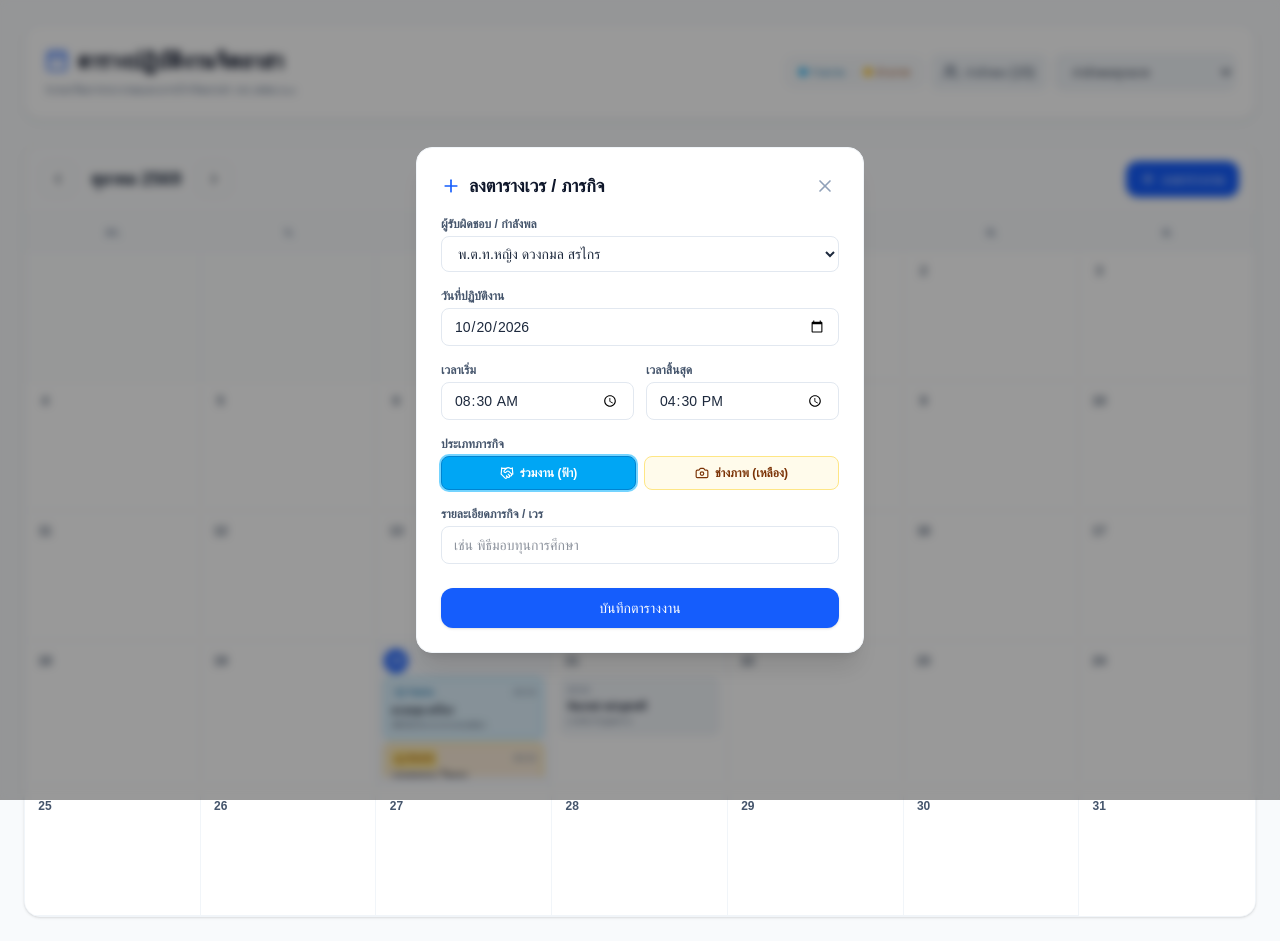
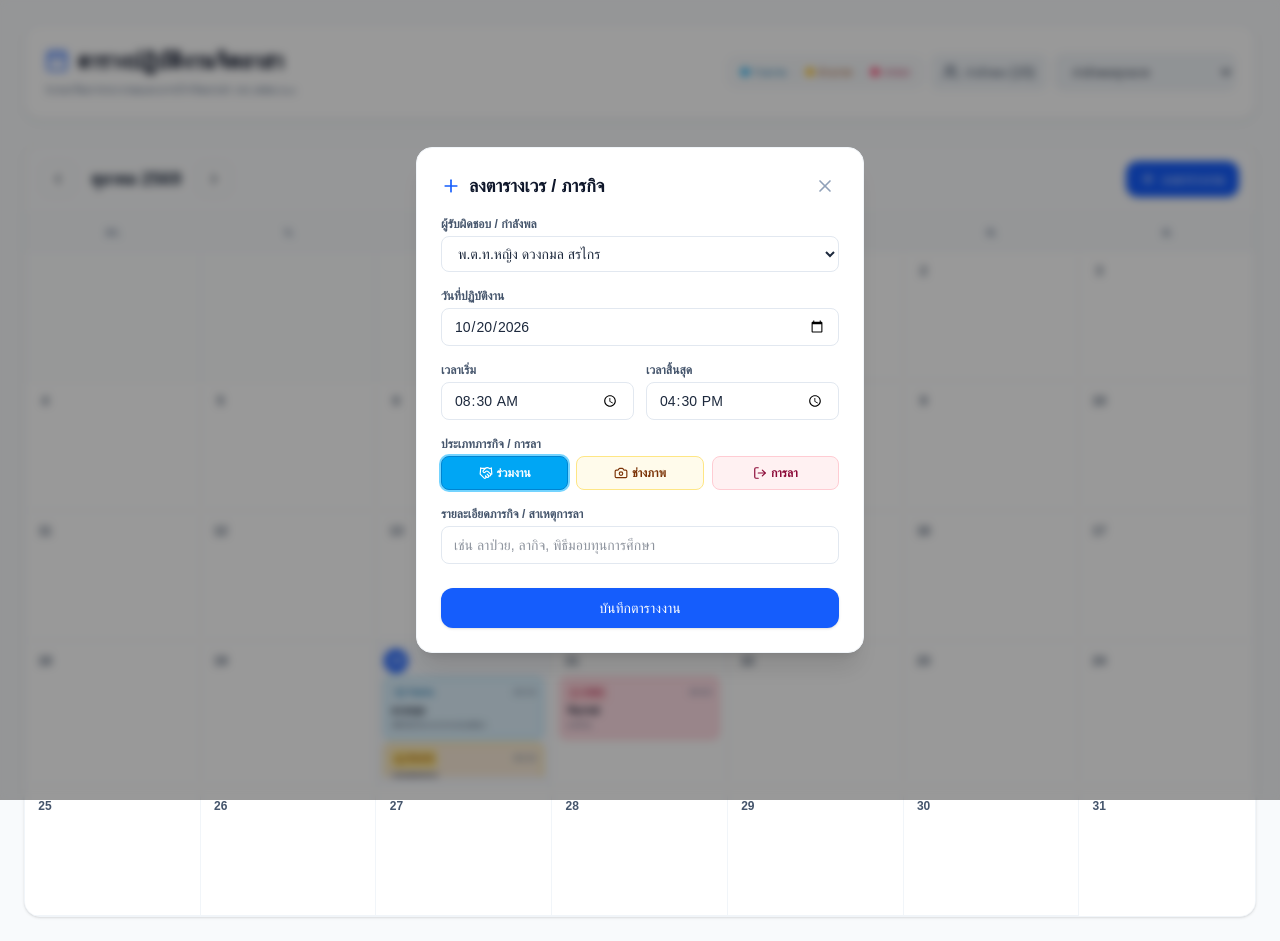
Before and after one commit to jahjah-11/team-calendar, a Next.js app: page / in a window 1280 px wide. Both pictures are taken after a click on the button "ลงตารางงาน". Built offline with nearby package versions, Linux system fonts and the light colour scheme.

Commit message:
เพิ่มประเภทการลาและแสดงเฉพาะชื่อ

```diff
--- a/src/app/page.tsx
+++ b/src/app/page.tsx
@@ -1,7 +1,7 @@
 "use client";
 
 import React, { useState } from "react";
-import { ChevronLeft, ChevronRight, Plus, User, Calendar as CalendarIcon, Users, Trash2, X, Camera, Handshake, Clock } from "lucide-react";
+import { ChevronLeft, ChevronRight, Plus, User, Calendar as CalendarIcon, Users, Trash2, X, Camera, Handshake, LogOut } from "lucide-react";
 
 // รายชื่อกำลังพล (15 นาย)
 const INITIAL_MEMBERS = [
@@ -50,8 +50,8 @@ const INITIAL_SHIFTS = [
     date: "2026-10-21",
     startTime: "08:00",
     endTime: "16:00",
-    title: "เวรประจำจุดตรวจ",
-    type: "general"
+    title: "ลาป่วย",
+    type: "leave"
   },
 ];
 
@@ -60,9 +60,9 @@ export default function TeamCalendarPage() {
   const [selectedMember, setSelectedMember] = useState<string>("all");
   const [shifts, setShifts] = useState(INITIAL_SHIFTS);
 
-  // กำหนดค่าเดือนปัจจุบัน (ตั้งต้นที่ ตุลาคม 2026)
+  // กำหนดค่าเดือนปัจจุบัน
   const [currentYear, setCurrentYear] = useState(2026);
-  const [currentMonth, setCurrentMonth] = useState(9); // 9 คือ ตุลาคม (0-11)
+  const [currentMonth, setCurrentMonth] = useState(9); // 9 คือ ตุลาคม
 
   // State สำหรับ Modal
   const [isMemberModalOpen, setIsMemberModalOpen] = useState(false);
@@ -73,23 +73,19 @@ export default function TeamCalendarPage() {
   const [shiftStartTime, setShiftStartTime] = useState("08:30");
   const [shiftEndTime, setShiftEndTime] = useState("16:30");
   const [shiftTitle, setShiftTitle] = useState("");
-  const [shiftType, setShiftType] = useState<"attend" | "photo" | "general">("attend");
+  const [shiftType, setShiftType] = useState<"attend" | "photo" | "general" | "leave">("attend");
 
   // ฟังก์ชันคำนวณวันในเดือนแบบเต็มเดือน
   const getDaysInMonth = (year: number, month: number) => {
     const date = new Date(year, month, 1);
     const days = [];
-    const firstDayIndex = date.getDay(); // วันในสัปดาห์ของวันแรกของเดือน (0=อาทิตย์)
-
-    // หาจำนวนวันทั้งหมดในเดือนนั้น
+    const firstDayIndex = date.getDay();
     const totalDays = new Date(year, month + 1, 0).getDate();
 
-    // ช่องว่างก่อนวันแรกของเดือน
     for (let i = 0; i < firstDayIndex; i++) {
       days.push(null);
     }
 
-    // วันจริงในเดือน
     for (let i = 1; i <= totalDays; i++) {
       days.push(i);
     }
@@ -103,7 +99,6 @@ export default function TeamCalendarPage() {
     "กรกฎาคม", "สิงหาคม", "กันยายน", "ตุลาคม", "พฤศจิกายน", "ธันวาคม"
   ];
 
-  // เปลี่ยนเดือน
   const handlePrevMonth = () => {
     if (currentMonth === 0) {
       setCurrentMonth(11);
@@ -122,7 +117,6 @@ export default function TeamCalendarPage() {
     }
   };
 
-  // ฟังก์ชันจัดการกำลังพลและงาน
   const handleAddMember = (e: React.FormEvent) => {
     e.preventDefault();
     if (!newMemberName.trim()) return;
@@ -163,6 +157,16 @@ export default function TeamCalendarPage() {
     setShifts(shifts.filter((s) => s.id !== shiftId));
   };
 
+  // ฟังก์ชันดึงเฉพาะ "ชื่อ" ตัดยศ คำนำหน้า และนามสกุลออก
+  const getFirstNameOnly = (fullName: string) => {
+    if (!fullName) return "";
+    // ตัดยศและคำนำหน้าออก
+    const nameWithoutRank = fullName.replace(/^(พ\.ต\.ท\.หญิง|พ\.ต\.ท\.|ร\.ต\.อ\.|ร\.ต\.ท\.|ร\.ต\.ต\.|ด\.ต\.หญิง|ด\.ต\.|จ\.ส\.ต\.|ส\.ต\.อ\.|ส\.ต\.ท\.|ส\.ต\.ต\.|นาย|นาง|นางสาว)\s*/, "").trim();
+    // แยกตามช่องว่าง แล้วดึงเฉพาะชื่อแรก
+    const parts = nameWithoutRank.split(/\s+/);
+    return parts[0] || fullName;
+  };
+
   const filteredShifts =
     selectedMember === "all" ? shifts : shifts.filter((s) => s.memberId === selectedMember);
 
@@ -172,6 +176,8 @@ export default function TeamCalendarPage() {
         return "bg-sky-500/10 border-sky-300 text-sky-900";
       case "photo":
         return "bg-amber-500/15 border-amber-300 text-amber-950 font-medium";
+      case "leave":
+        return "bg-rose-500/15 border-rose-300 text-rose-950 font-medium";
       default:
         return "bg-slate-100 border-slate-200 text-slate-800";
     }
@@ -183,6 +189,8 @@ export default function TeamCalendarPage() {
         return <span className="inline-flex items-center gap-0.5 text-[9px] font-bold text-sky-700 bg-sky-100 px-1 py-0.5 rounded"><Handshake className="w-2.5 h-2.5" /> ร่วมงาน</span>;
       case "photo":
         return <span className="inline-flex items-center gap-0.5 text-[9px] font-bold text-amber-800 bg-amber-200 px-1 py-0.5 rounded"><Camera className="w-2.5 h-2.5" /> ช่างภาพ</span>;
+      case "leave":
+        return <span className="inline-flex items-center gap-0.5 text-[9px] font-bold text-rose-800 bg-rose-200 px-1 py-0.5 rounded"><LogOut className="w-2.5 h-2.5" /> การลา</span>;
       default:
         return null;
     }
@@ -208,6 +216,10 @@ export default function TeamCalendarPage() {
             <span className="text-slate-300">|</span>
             <span className="flex items-center gap-1 font-medium text-amber-800">
               <span className="w-2 h-2 rounded-full bg-amber-400 inline-block" /> ช่างภาพ
+            </span>
+            <span className="text-slate-300">|</span>
+            <span className="flex items-center gap-1 font-medium text-rose-800">
+              <span className="w-2 h-2 rounded-full bg-rose-500 inline-block" /> การลา
             </span>
           </div>
 
@@ -243,7 +255,7 @@ export default function TeamCalendarPage() {
               <ChevronLeft className="w-4 h-4" />
             </button>
             <span className="font-semibold text-base md:text-lg px-2">
-              {monthNames[currentMonth]} {currentYear + 543} {/* แสดงปี พ.ศ. */}
+              {monthNames[currentMonth]} {currentYear + 543}
             </span>
             <button onClick={handleNextMonth} className="p-2 hover:bg-white rounded-lg border border-slate-200 transition">
               <ChevronRight className="w-4 h-4" />
@@ -269,14 +281,13 @@ export default function TeamCalendarPage() {
           <div>ส.</div>
         </div>
 
-        {/* Grid View (Full Month) */}
+        {/* Grid View */}
         <div className="grid grid-cols-7 divide-x divide-y divide-slate-100 bg-slate-50/20">
           {daysArray.map((day, index) => {
             if (day === null) {
               return <div key={`empty-${index}`} className="min-h-[100px] md:min-h-[130px] bg-slate-50/40" />;
             }
 
-            // จัดรูปแบบวันที่ให้ตรงกับรูปแบบเก็บข้อมูล YYYY-MM-DD
             const formattedDay = day < 10 ? `0${day}` : `${day}`;
             const formattedMonth = currentMonth + 1 < 10 ? `0${currentMonth + 1}` : `${currentMonth + 1}`;
             const dateStr = `${currentYear}-${formattedMonth}-${formattedDay}`;
@@ -296,7 +307,7 @@ export default function TeamCalendarPage() {
                   </span>
                 </div>
 
-                {/* Shift Items (กระชับและไม่รกตา) */}
+                {/* Shift Items */}
                 <div className="space-y-1 overflow-y-auto max-h-[100px]">
                   {dayShifts.map((shift) => (
                     <div
@@ -320,8 +331,9 @@ export default function TeamCalendarPage() {
                         )}
                       </div>
 
+                      {/* แสดงเฉพาะชื่อเท่านั้น */}
                       <div className="font-semibold text-slate-900 truncate leading-tight" title={shift.memberName}>
-                        {shift.memberName.replace(/^(พ.ต.ท.หญิง|ร.ต.อ.|ร.ต.ท.|ด.ต.หญิง|ด.ต.|ร.ต.ต.|จ.ส.ต.|ส.ต.อ.|ส.ต.ท.|ส.ต.ต.)\s*/, "")}
+                        {getFirstNameOnly(shift.memberName)}
                       </div>
                       <div className="text-[10px] text-slate-600 truncate" title={shift.title}>
                         {shift.title}
@@ -396,39 +408,51 @@ export default function TeamCalendarPage() {
               </div>
 
               <div>
-                <label className="text-xs font-semibold text-slate-600 block mb-1">ประเภทภารกิจ</label>
-                <div className="grid grid-cols-2 gap-2">
+                <label className="text-xs font-semibold text-slate-600 block mb-1">ประเภทภารกิจ / การลา</label>
+                <div className="grid grid-cols-3 gap-2">
                   <button
                     type="button"
                     onClick={() => setShiftType("attend")}
-                    className={`p-2 rounded-lg border text-xs font-semibold flex items-center justify-center gap-1.5 transition ${
+                    className={`p-2 rounded-lg border text-xs font-semibold flex items-center justify-center gap-1 transition ${
                       shiftType === "attend"
                         ? "bg-sky-500 text-white border-sky-600 ring-2 ring-sky-300"
                         : "bg-sky-50 text-sky-800 border-sky-200"
                     }`}
                   >
-                    <Handshake className="w-3.5 h-3.5" /> ร่วมงาน (ฟ้า)
+                    <Handshake className="w-3.5 h-3.5" /> ร่วมงาน
                   </button>
 
                   <button
                     type="button"
                     onClick={() => setShiftType("photo")}
-                    className={`p-2 rounded-lg border text-xs font-semibold flex items-center justify-center gap-1.5 transition ${
+                    className={`p-2 rounded-lg border text-xs font-semibold flex items-center justify-center gap-1 transition ${
                       shiftType === "photo"
                         ? "bg-amber-400 text-amber-950 border-amber-500 ring-2 ring-amber-300"
                         : "bg-amber-50 text-amber-900 border-amber-200"
                     }`}
                   >
-                    <Camera className="w-3.5 h-3.5" /> ช่างภาพ (เหลือง)
+                    <Camera className="w-3.5 h-3.5" /> ช่างภาพ
+                  </button>
+
+                  <button
+                    type="button"
+                    onClick={() => setShiftType("leave")}
+                    className={`p-2 rounded-lg border text-xs font-semibold flex items-center justify-center gap-1 transition ${
+                      shiftType === "leave"
+                        ? "bg-rose-500 text-white border-rose-600 ring-2 ring-rose-300"
+                        : "bg-rose-50 text-rose-900 border-rose-200"
+                    }`}
+                  >
+                    <LogOut className="w-3.5 h-3.5" /> การลา
                   </button>
                 </div>
               </div>
 
               <div>
-                <label className="text-xs font-semibold text-slate-600 block mb-1">รายละเอียดภารกิจ / เวร</label>
+                <label className="text-xs font-semibold text-slate-600 block mb-1">รายละเอียดภารกิจ / สาเหตุการลา</label>
                 <input
                   type="text"
-                  placeholder="เช่น พิธีมอบทุนการศึกษา"
+                  placeholder="เช่น ลาป่วย, ลากิจ, พิธีมอบทุนการศึกษา"
                   value={shiftTitle}
                   onChange={(e) => setShiftTitle(e.target.value)}
                   className="w-full border border-slate-200 rounded-lg px-3 py-2 text-sm focus:outline-none focus:ring-2 focus:ring-blue-500"
```
